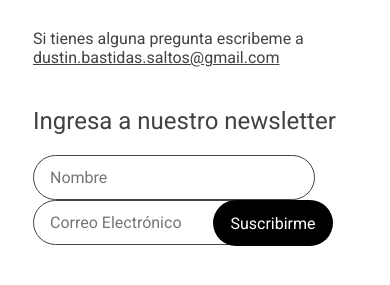
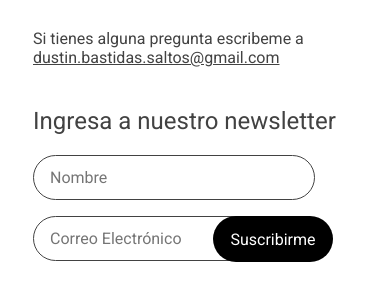
Before and after one commit to DustinBastidas/DustinBastidas-DustinBastidas-curso-esencial-html-css-, a PHP site: page /variantec.html in a window 390 px wide. Shown: the part 6211-6496 px from the top of the page. Before the commit the page ends 6457 px from the top, so only its background shows below. Run offline with PHP 8.4, Linux system fonts and the light colour scheme.

Commit message:
Add files via upload

```diff
--- a/Variantec.css
+++ b/Variantec.css
@@ -472,6 +472,11 @@ pre{
         height: 338px;
         font-size: 10px;
     }
+
+    .input{
+        margin-block-end: 16px;
+        width: 50%px;
+    }
     .submit{
         left: 180px;
     }
```
